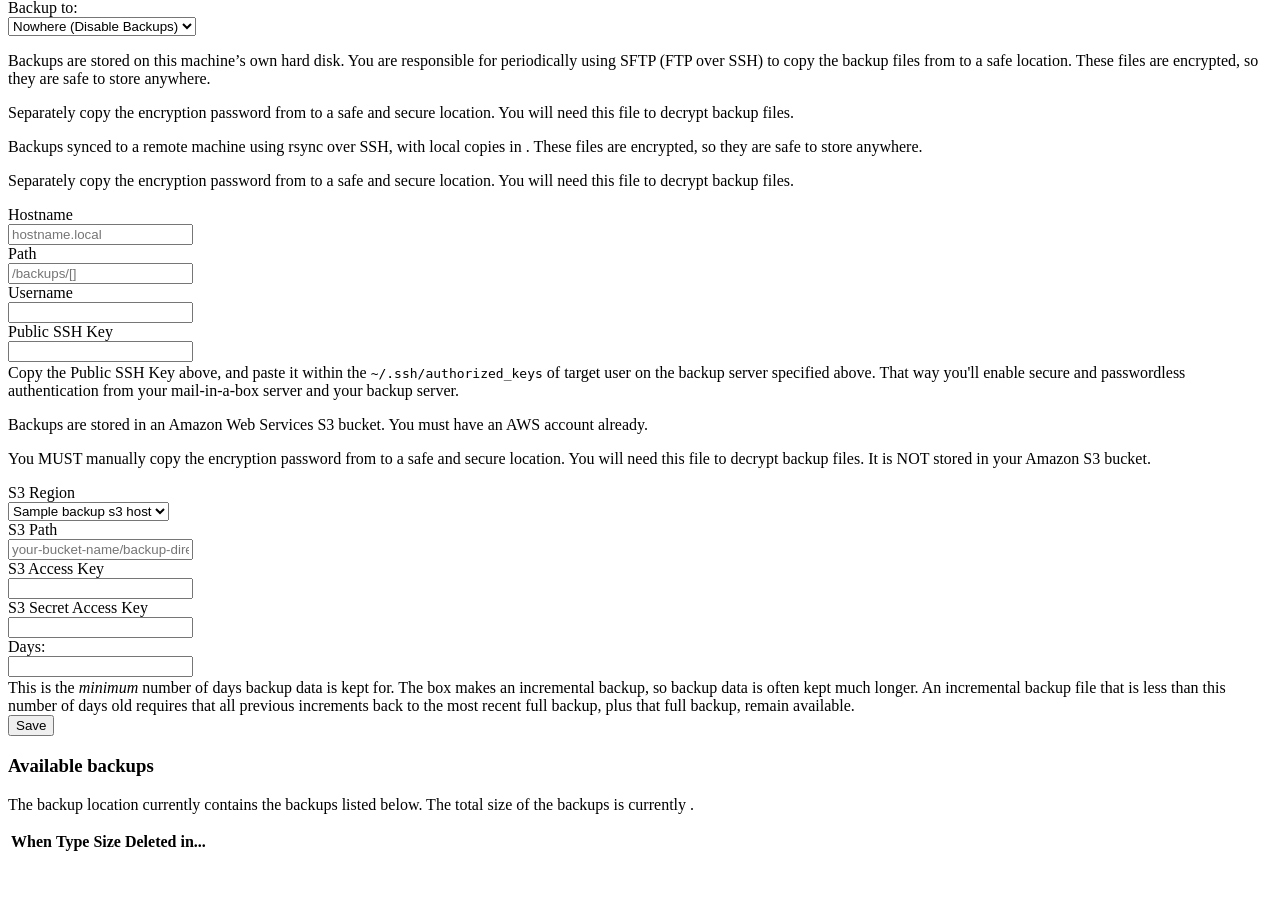
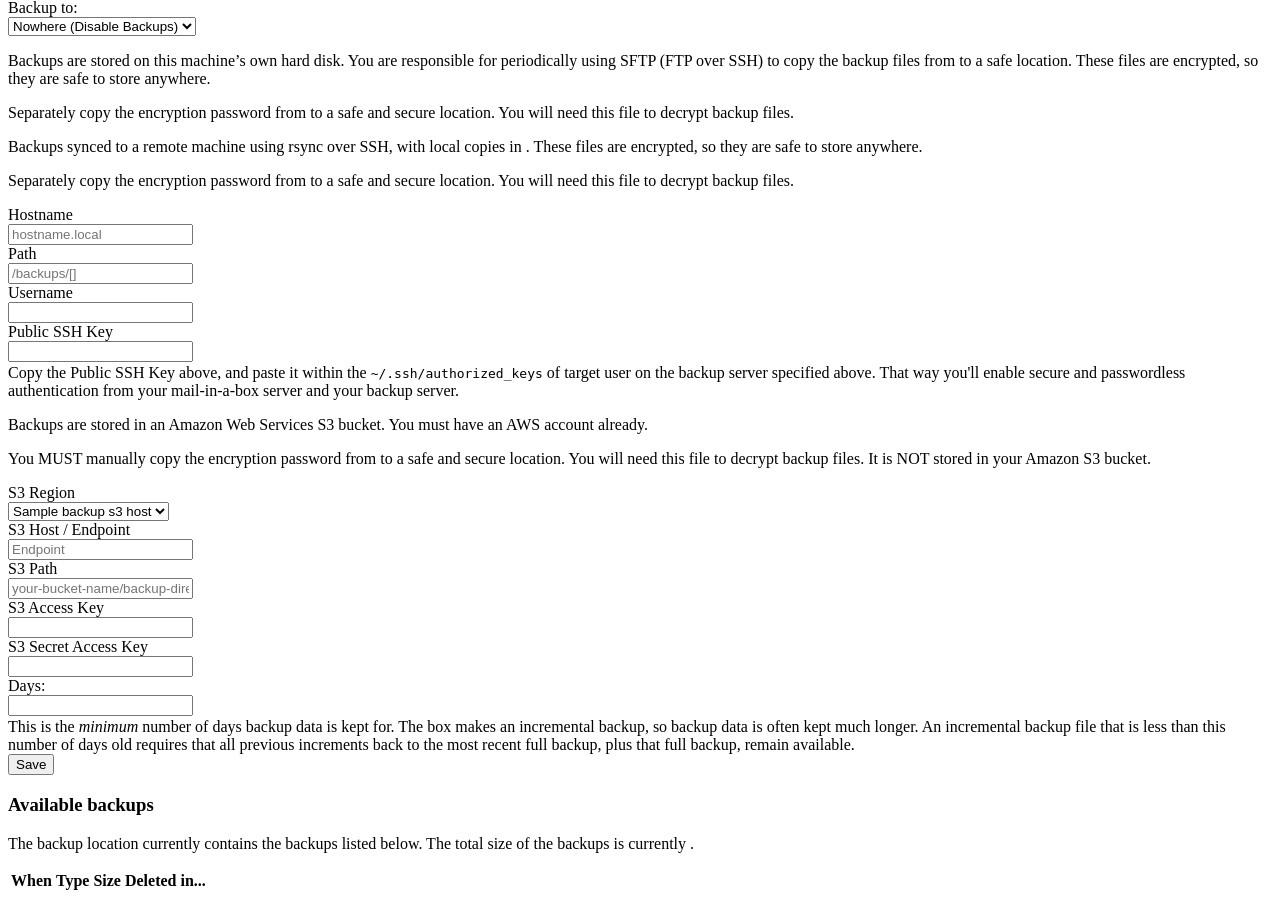
Before and after one commit to mail-in-a-box/mailinabox, a Flask app: template management/templates/system-backup.html in a window 1280 px wide. Shown: the part 133-1034 px from the top of the page. Before the commit the page ends 984 px from the top, so only its background shows below. Run offline with Flask 2, Linux system fonts and the light colour scheme; the template is opened without the code that fills it: most values are stand-ins (such as "Sample title", 1, 10 or a date in 2020); lists and menus that the app fills with data are empty; parts of the project's set-up code (start-up, migrations or seed data) failed here and were passed over.

Commit message:
Backup Amazon S3: Added support for custom endpoints

```diff
--- a/management/templates/system-backup.html
+++ b/management/templates/system-backup.html
@@ -77,13 +77,20 @@
     </div>
   </div>
   <div class="form-group backup-target-s3">
-    <label for="backup-target-s3-host" class="col-sm-2 control-label">S3 Region</label>
+    <label for="backup-target-s3-host-select" class="col-sm-2 control-label">S3 Region</label>
     <div class="col-sm-8">
-      <select class="form-control" rows="1" id="backup-target-s3-host">
+      <select class="form-control" rows="1" id="backup-target-s3-host-select">
         {% for name, host in backup_s3_hosts %}
           <option value="{{host}}">{{name}}</option>
         {% endfor %}
+        <option value="other">Other</option>
       </select>
+    </div>
+  </div>
+  <div class="form-group backup-target-s3">
+    <label for="backup-target-s3-host" class="col-sm-2 control-label">S3 Host / Endpoint</label>
+    <div class="col-sm-8">
+      <input type="text" placeholder="Endpoint" class="form-control" rows="1" id="backup-target-s3-host">
     </div>
   </div>
   <div class="form-group backup-target-s3">
@@ -139,6 +146,8 @@ function toggle_form() {
   var target_type = $("#backup-target-type").val();
   $(".backup-target-local, .backup-target-rsync, .backup-target-s3").hide();
   $(".backup-target-" + target_type).show();
+
+  init_inputs(target_type);
 }
 
 function nice_size(bytes) {
@@ -277,4 +286,20 @@ function set_custom_backup() {
     });
   return false;
 }
+
+function init_inputs(target_type) {
+  function set_host(host) {
+    if(host !== 'other') {
+      $("#backup-target-s3-host").val(host);
+    } else {
+      $("#backup-target-s3-host").val('');
+    }
+  }
+  if (target_type == "s3") {
+    $('#backup-target-s3-host-select').off('change').on('change', function() {
+      set_host($('#backup-target-s3-host-select').val());
+    });
+    set_host($('#backup-target-s3-host-select').val());
+  }
+}
 </script>
```
Also changed, not shown: management/backup.py (+8 -1 lines).
